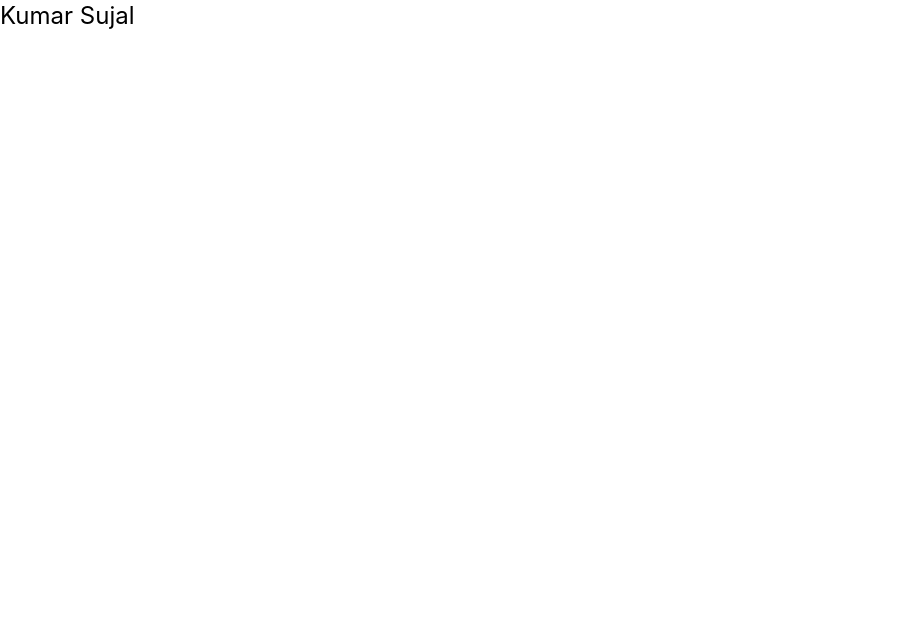
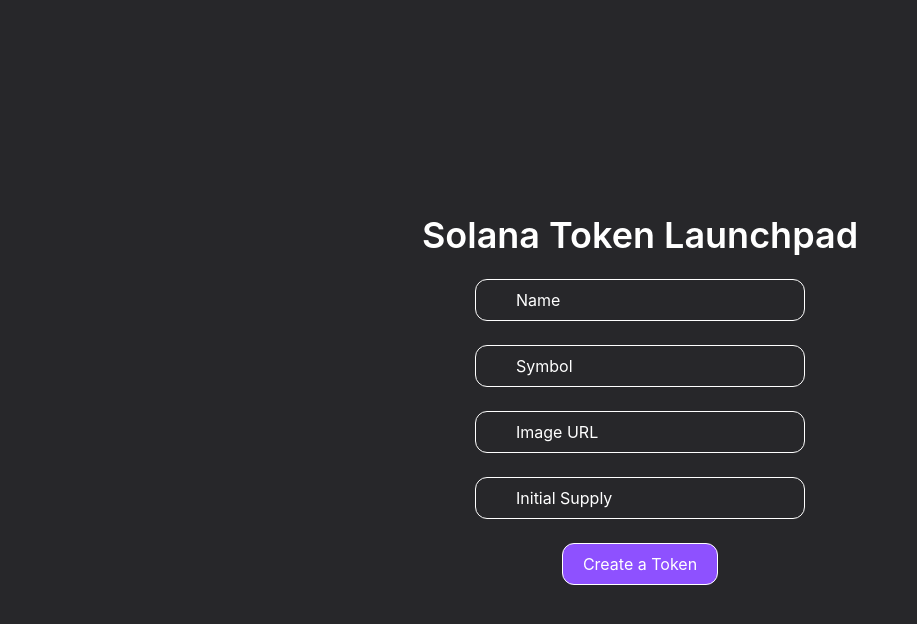
Before and after one commit to Devexhhh/TokenLaunchpad, a React (Vite) app: page / in a window 1280 px wide. Shown: the top 624 px of the page, without its empty margins (0-917 px from the left). Built offline with nearby package versions, Linux system fonts and the light colour scheme.

Commit message:
imported Tokenlaunchpad component

```diff
--- a/src/App.jsx
+++ b/src/App.jsx
@@ -1,9 +1,10 @@
 import React from "react";
+import { TokenLaunchpad } from "./components/TokenLaunchpad";
 
 const App = () => {
   return (
     <>
-      <div className="text-2xl">Kumar Sujal</div>
+      <TokenLaunchpad />
     </>
   )
 }
```
